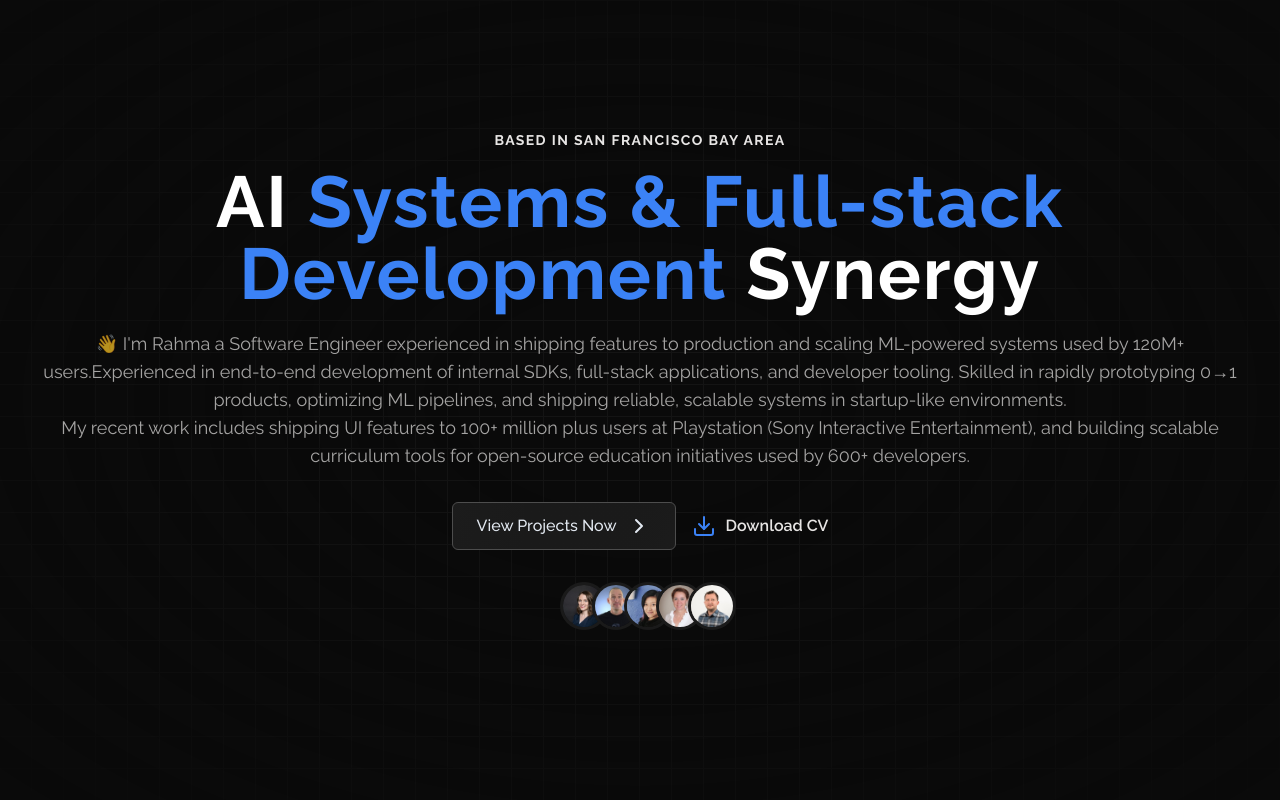
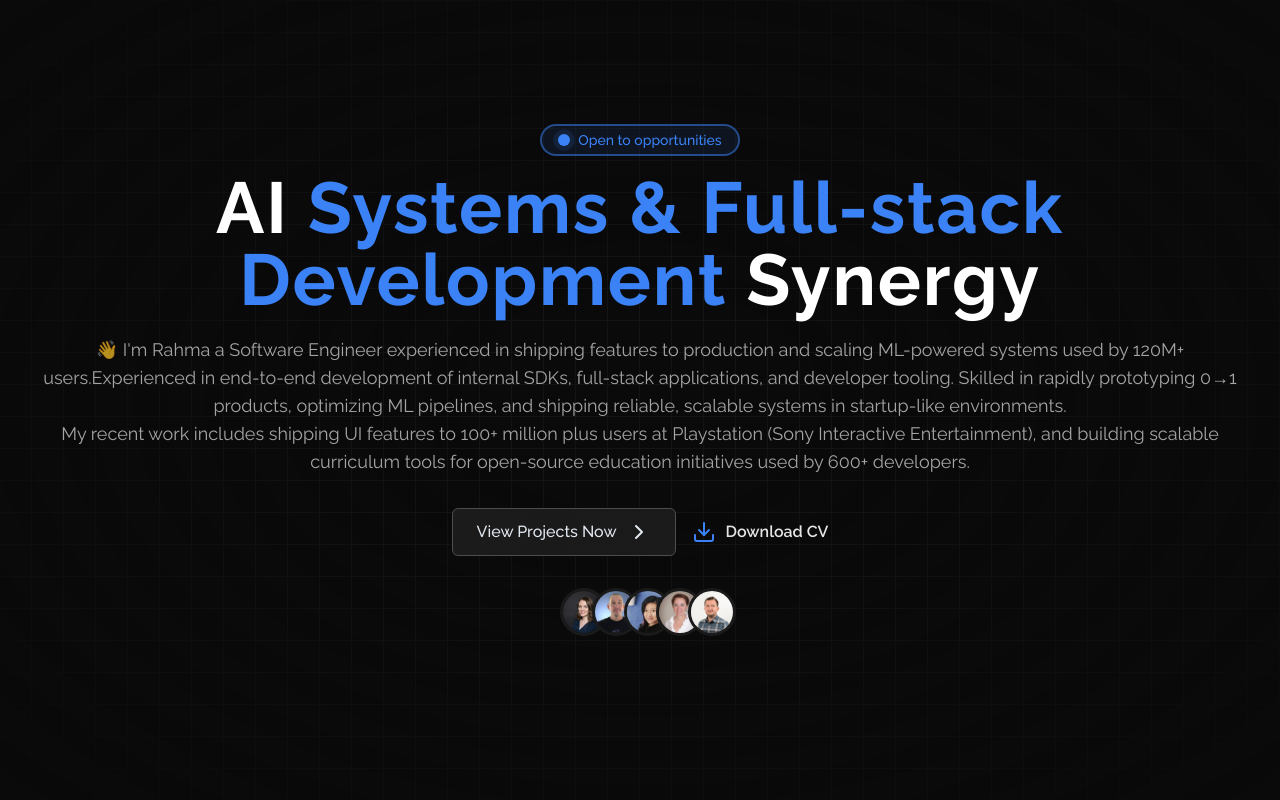
Before and after one commit to rahmamahdi02/portfolioV4, a Next.js app: page / in a window 1280 px wide. Shown: the top 800 px of the page. Built offline with nearby package versions, Linux system fonts and the light colour scheme.

Commit message:
feat: workExperience section created

```diff
--- a/app/_components/HeroSection.tsx
+++ b/app/_components/HeroSection.tsx
@@ -15,12 +15,18 @@ const HeroSection = () => {
 
       <div
         className="pb-20 pt-36 sm:p-0 sm:min-h-screen flex flex-col items-center justify-center relative"
-        id="#home"
-      >
+        id="#home" >
         <div className="flex flex-col justify-center items-center relative z-10 text-center">
-          <p className="uppercase font-bold text-sm tracking-widest">
+        <div className="inline-flex items-center rounded-full border-2 border-primary/50 bg-primary/10 px-4 py-1 text-sm font-medium text-primary shadow-glow">
+              <span className="relative mr-2 flex h-3 w-3">
+                <span className="absolute inline-flex h-full w-full animate-ping rounded-full bg-primary/75 opacity-75"></span>
+                <span className="relative inline-flex h-3 w-3 rounded-full bg-primary"></span>
+              </span>
+              Open to opportunities
+            </div>
+          {/* <p className="uppercase font-bold text-sm tracking-widest">
             Based In San Francisco Bay Area
-          </p>
+          </p> */}
           {/* <h1 className="text-[40px] md:text-6xl lg:text-7xl font-bold text-center max-w-5xl leading-tight tracking-wide">
             Quality Design &{" "}
             <span className="text-primary">Web Development</span> Synergy
@@ -30,7 +36,8 @@ const HeroSection = () => {
             className="text-[40px] md:text-6xl lg:text-7xl font-bold text-center max-w-5xl leading-snug tracking-wide"
           />
           <p className="pt-5 text-sm sm:text-base md:text-lg text-dark-200 dark:text-stone-200/70">
-          👋 I&apos;m Rahma a Software Engineer experienced in shipping features to production and scaling ML-powered systems used by 120M+ users.Experienced in end-to-end development of internal SDKs, full-stack applications, and developer tooling. Skilled in rapidly prototyping 0→1 products, optimizing ML pipelines, and shipping reliable, scalable systems in startup-like environments.
+          👋
+I&apos;m Rahma a Software Engineer experienced in shipping features to production and scaling ML-powered systems used by 120M+ users.Experienced in end-to-end development of internal SDKs, full-stack applications, and developer tooling. Skilled in rapidly prototyping 0→1 products, optimizing ML pipelines, and shipping reliable, scalable systems in startup-like environments.
           </p>
           <p className="pb-8 text-sm sm:text-base md:text-lg text-dark-200 dark:text-stone-200/70">
             My recent work includes shipping UI features to 100+ million plus users at Playstation (Sony Interactive Entertainment), and building scalable curriculum tools for open-source education initiatives used by 600+ developers.
--- a/app/page.tsx
+++ b/app/page.tsx
@@ -24,8 +24,8 @@ const Homepage = () => {
       <div className="max-w-7xl mx-auto w-full">
         <Navbar navItems={navItems} />
         <HeroSection />
+        <Skills />
         <Testimonials />
-        <Skills />
         <ProjectsSection />
         <Footer />
       </div>
```
Also changed, not shown: app/_components/WorkCard.tsx (added), app/_components/WorkSection.tsx (added).
